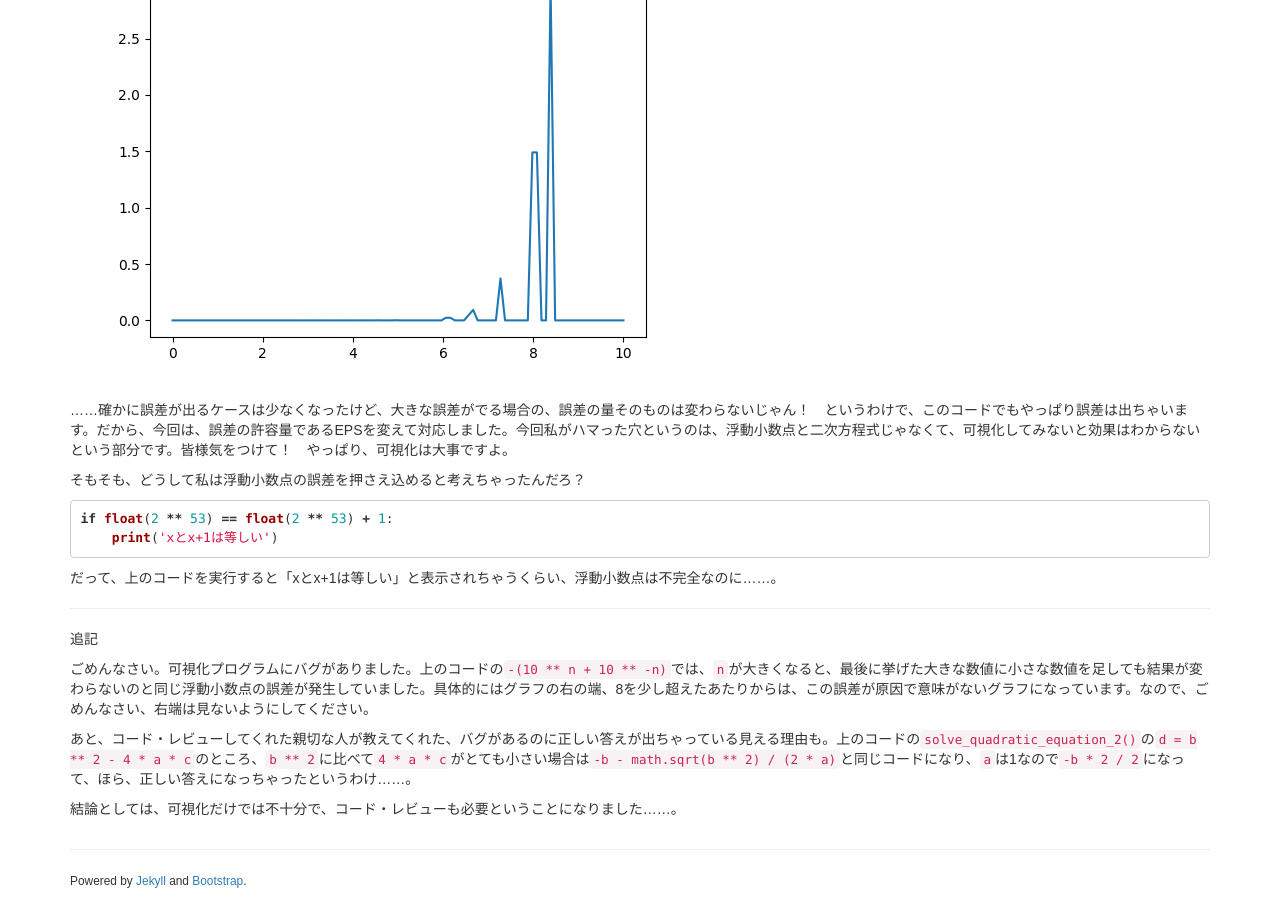
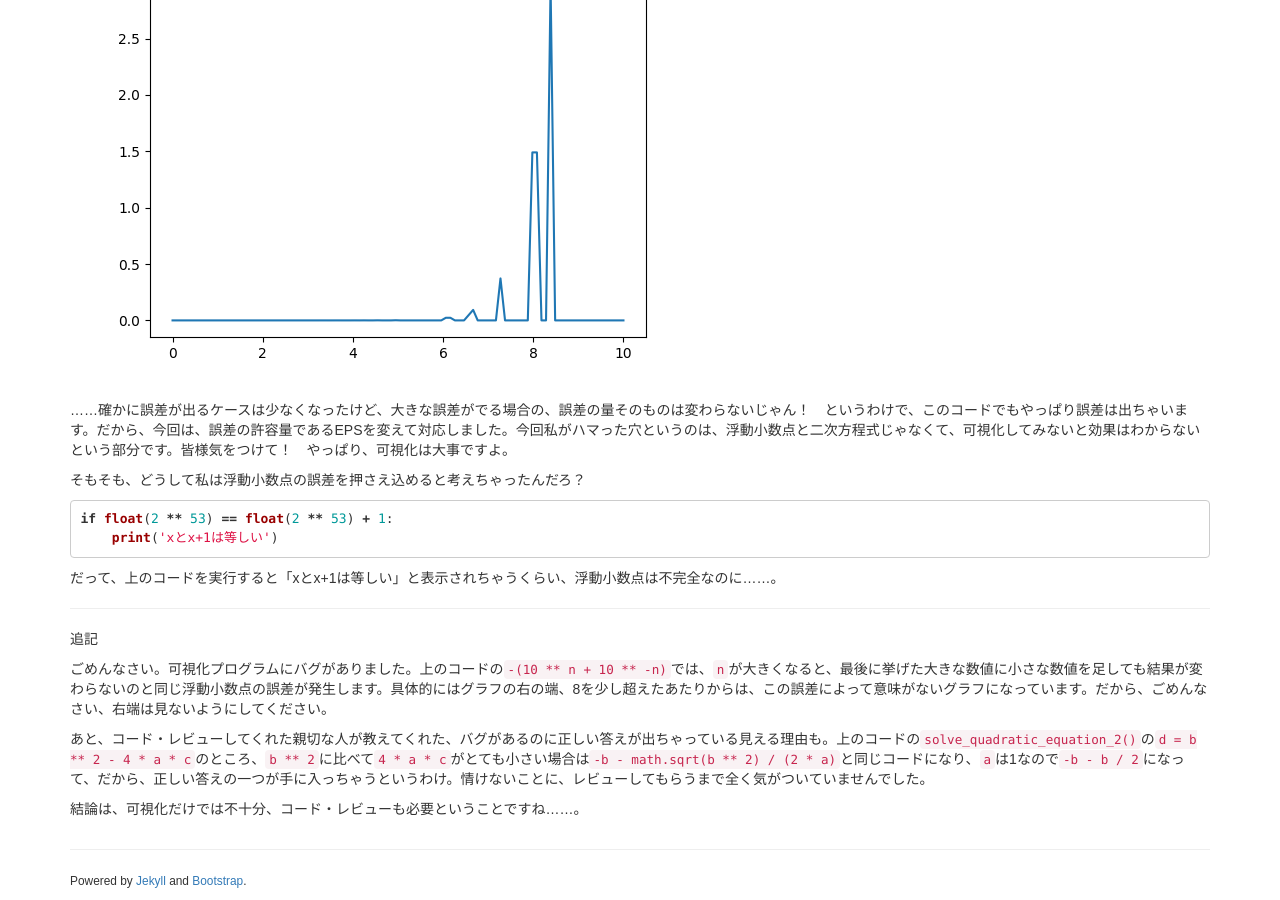
Before and after one commit to tail-island/tail-island.github.io, a Jekyll site: the page built from _posts/2017-04-27-floating-point.md, in a window 1280 px wide and 900 px high, scrolled down 2603 px. Built offline with Jekyll 4.4.1, drawn with Linux system fonts in a browser that asks for light colours.

Commit message:
bugs are fixed.

```diff
--- a/_posts/2017-04-27-floating-point.md
+++ b/_posts/2017-04-27-floating-point.md
@@ -117,8 +117,8 @@ if float(2 ** 53) == float(2 ** 53) + 1:
 
 追記
 
-ごめんなさい。可視化プログラムにバグがありました。上のコードの`-(10 ** n + 10 ** -n)`では、`n`が大きくなると、最後に挙げた大きな数値に小さな数値を足しても結果が変わらないのと同じ浮動小数点の誤差が発生していました。具体的にはグラフの右の端、8を少し超えたあたりからは、この誤差が原因で意味がないグラフになっています。なので、ごめんなさい、右端は見ないようにしてください。
+ごめんなさい。可視化プログラムにバグがありました。上のコードの`-(10 ** n + 10 ** -n)`では、`n`が大きくなると、最後に挙げた大きな数値に小さな数値を足しても結果が変わらないのと同じ浮動小数点の誤差が発生します。具体的にはグラフの右の端、8を少し超えたあたりからは、この誤差によって意味がないグラフになっています。だから、ごめんなさい、右端は見ないようにしてください。
 
-あと、コード・レビューしてくれた親切な人が教えてくれた、バグがあるのに正しい答えが出ちゃっている見える理由も。上のコードの`solve_quadratic_equation_2()`の`d = b ** 2 - 4 * a * c`のところ、`b ** 2`に比べて`4 * a * c`がとても小さい場合は`-b - math.sqrt(b ** 2) / (2 * a)`と同じコードになり、`a`は1なので`-b * 2 / 2`になって、ほら、正しい答えになっちゃったというわけ……。
+あと、コード・レビューしてくれた親切な人が教えてくれた、バグがあるのに正しい答えが出ちゃっている見える理由も。上のコードの`solve_quadratic_equation_2()`の`d = b ** 2 - 4 * a * c`のところ、`b ** 2`に比べて`4 * a * c`がとても小さい場合は`-b - math.sqrt(b ** 2) / (2 * a)`と同じコードになり、`a`は1なので`-b - b / 2`になって、だから、正しい答えの一つが手に入っちゃうというわけ。情けないことに、レビューしてもらうまで全く気がついていませんでした。
 
-結論としては、可視化だけでは不十分で、コード・レビューも必要ということになりました……。
+結論は、可視化だけでは不十分、コード・レビューも必要ということですね……。
```
